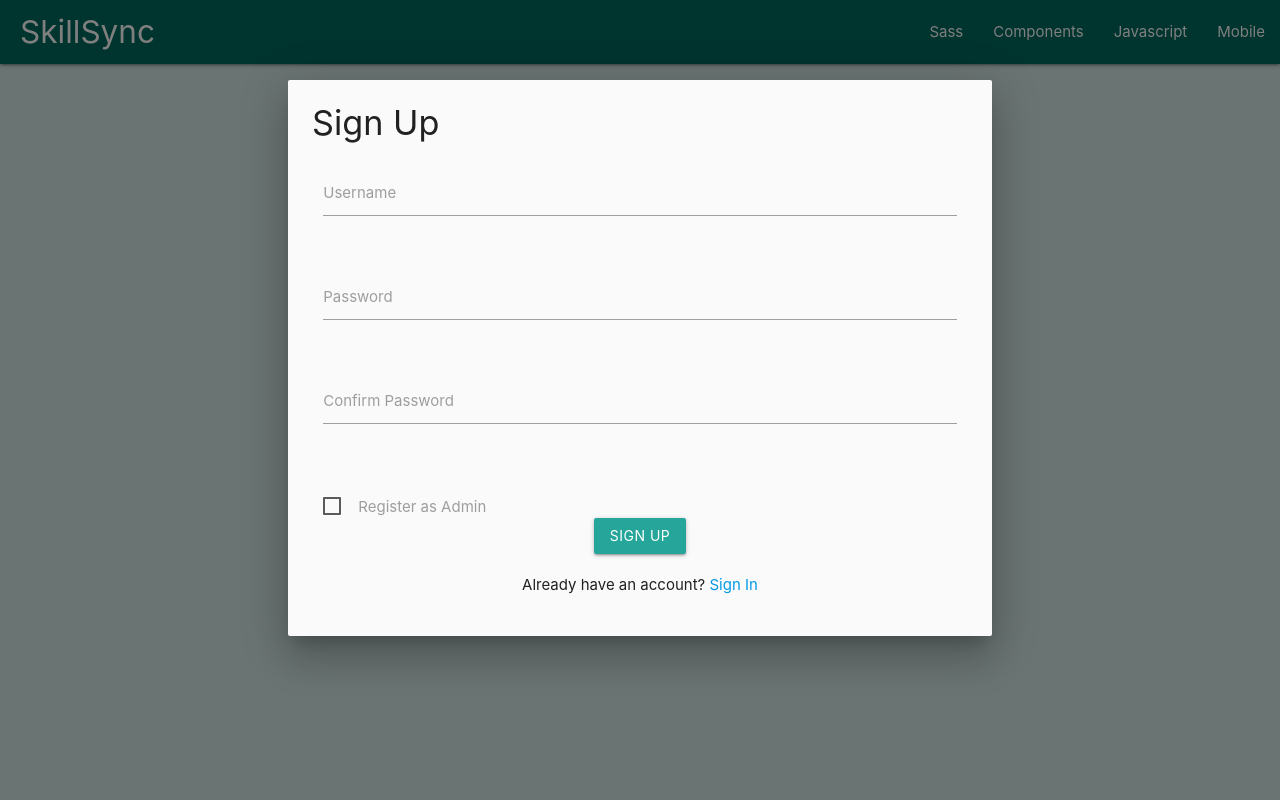
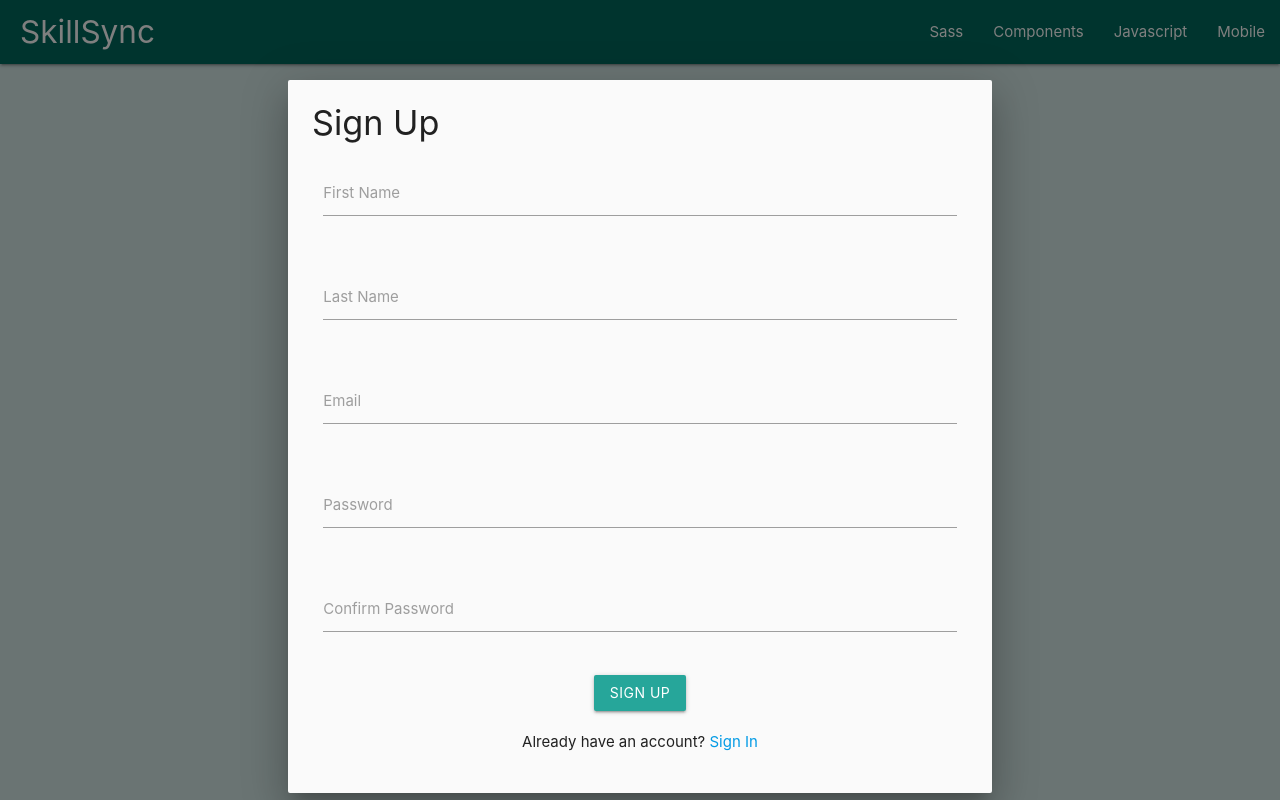
Before and after one commit to AlexanderMarriott/milestone-3, a Flask app: page / in a window 1280 px wide, after a click on "SIGN UP". Run offline with Flask 3, Linux system fonts and the light colour scheme; some libraries are stand-ins or nearby versions.

Commit message:
changed sign up form

```diff
--- a/templates/welcome.html
+++ b/templates/welcome.html
@@ -56,8 +56,25 @@ content %}
     <form action="{{ url_for('sign_up') }}" method="POST">
       <div class="row">
         <div class="input-field col s12">
-          <input id="sign_up_username" name="username" type="text" required />
-          <label for="sign_up_username">Username</label>
+          <input id="first_name" name="first_name" type="text" required />
+          <label for="first_name">First Name</label>
+        </div>
+      </div>
+      <div class="row">
+        <div class="input-field col s12">
+          <input id="last_name" name="last_name" type="text" required />
+          <label for="last_name">Last Name</label>
+        </div>
+      </div>
+      <div class="row">
+        <div class="input-field col s12">
+          <input
+            id="sign_up_email"
+            name="sign_up_email"
+            type="email"
+            required
+          />
+          <label for="sign_up_email">Email</label>
         </div>
       </div>
       <div class="row">
@@ -82,14 +99,6 @@ content %}
           <label for="confirm_password">Confirm Password</label>
         </div>
       </div>
-      <div class="row">
-        <div class="input-field col s12">
-          <label>
-            <input type="checkbox" name="is_admin" />
-            <span>Register as Admin</span>
-          </label>
-        </div>
-      </div>
       <div class="row center-align">
         <button class="btn waves-effect waves-light" type="submit">
           Sign Up
```
